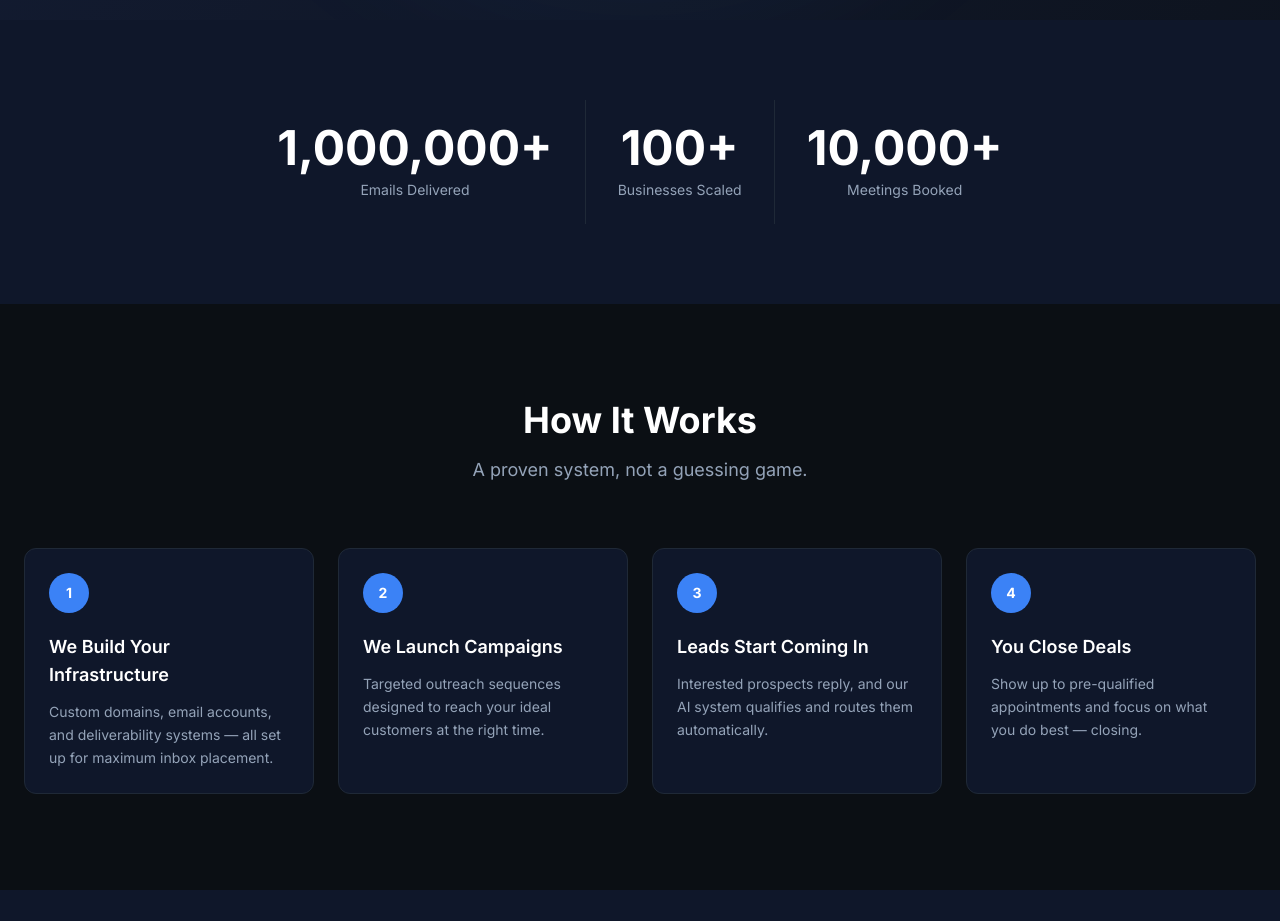
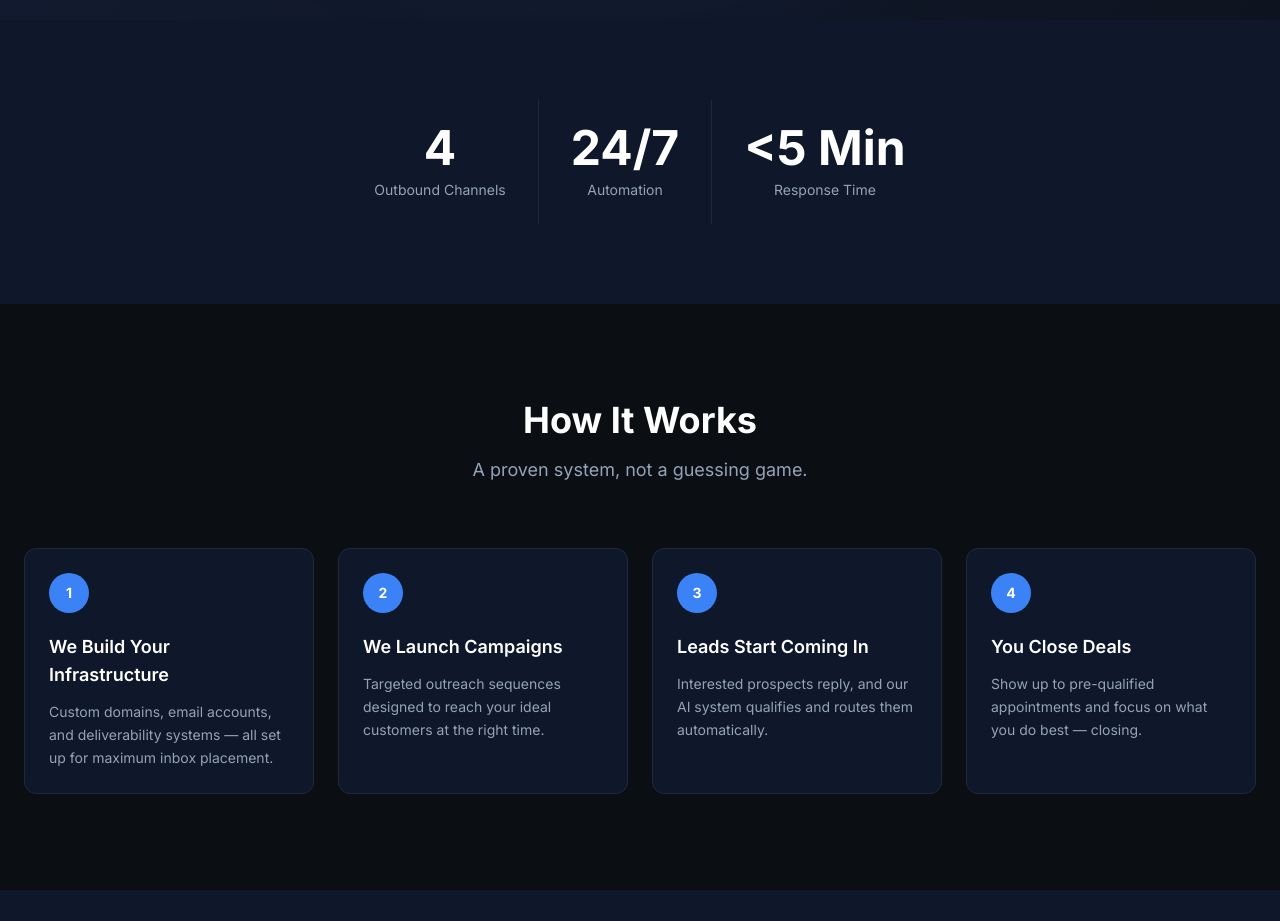
Before and after one commit to aceellis1120/bookmorehq-website, a Next.js app: page / in a window 1280 px wide. Shown: the part 780-1701 px from the top of the page. Built offline with nearby package versions, Linux system fonts and the light colour scheme.

Commit message:
Update stats to honest system features

```diff
--- a/src/components/Stats.tsx
+++ b/src/components/Stats.tsx
@@ -35,8 +35,8 @@ function StatItem({ end, suffix, label, inView }: StatItemProps) {
   return (
     <div className="text-center px-8 py-6">
       <div className="text-4xl sm:text-5xl font-bold text-white">
-        {count.toLocaleString()}
-        {suffix}
+        {suffix === "/7" ? "24/7" : suffix === " Min" ? "<5 Min" : count.toLocaleString()}
+        {suffix !== "/7" && suffix !== " Min" && suffix}
       </div>
       <div className="mt-2 text-sm text-[#94A3B8]">{label}</div>
     </div>
@@ -44,9 +44,9 @@ function StatItem({ end, suffix, label, inView }: StatItemProps) {
 }
 
 const stats = [
-  { end: 1000000, suffix: "+", label: "Emails Delivered" },
-  { end: 100, suffix: "+", label: "Businesses Scaled" },
-  { end: 10000, suffix: "+", label: "Meetings Booked" },
+  { end: 4, suffix: "", label: "Outbound Channels" },
+  { end: 24, suffix: "/7", label: "Automation" },
+  { end: 5, suffix: " Min", label: "Response Time" },
 ];
 
 export default function Stats() {
```
